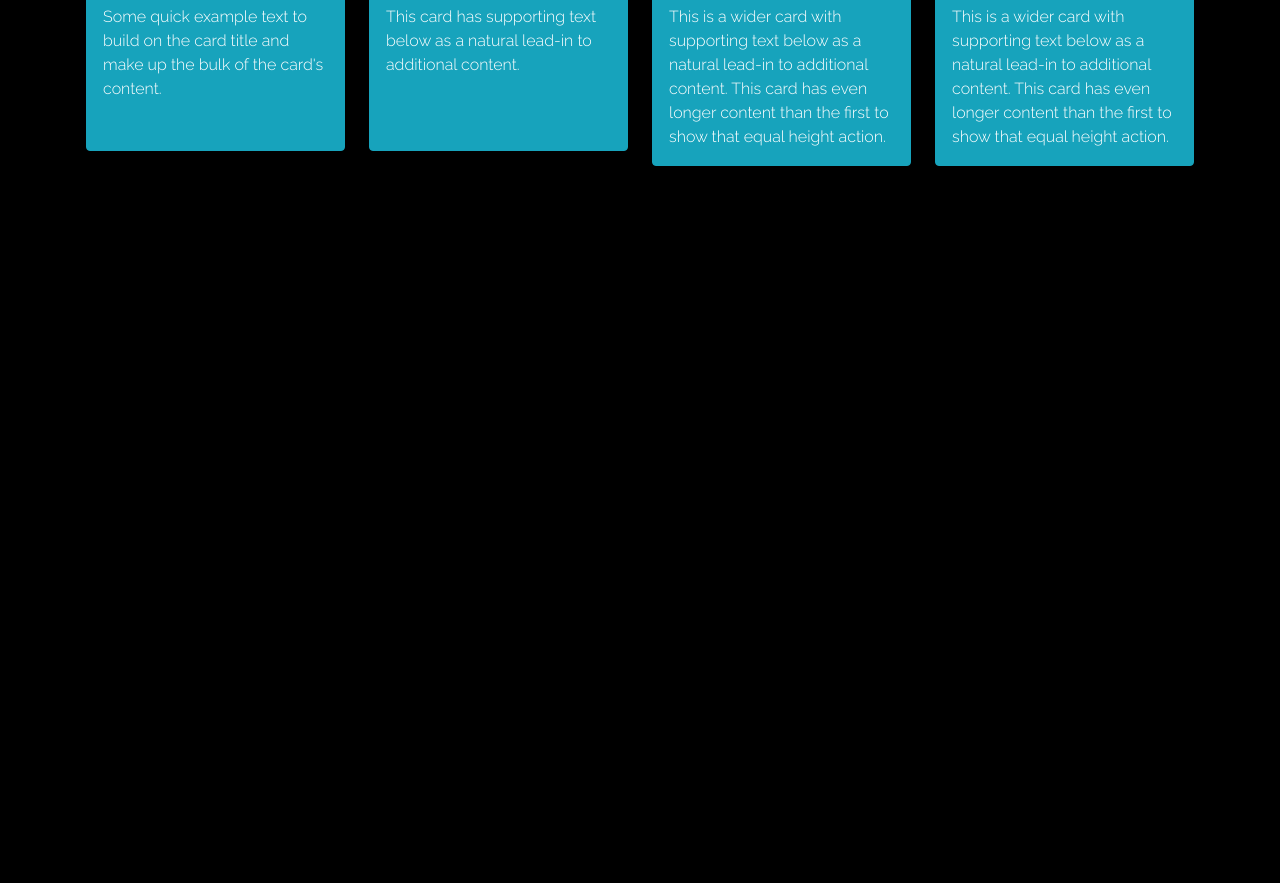
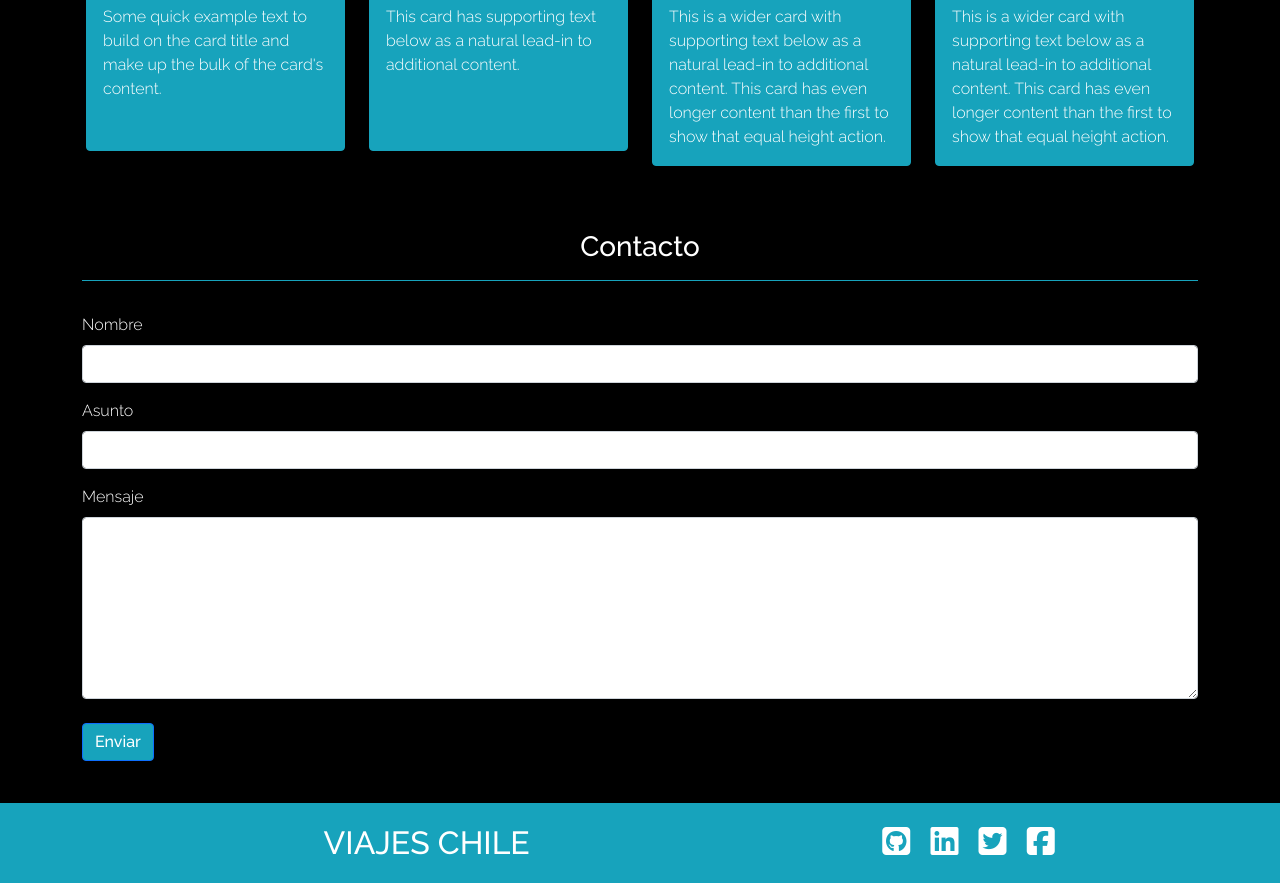
Before and after one commit to caro3884/Viajes-Chile, a plain HTML site: page index.html in a window 1280 px wide. Shown: the part 1960-2843 px from the top of the page. Before the commit the page ends 2142 px from the top, so only its background shows below. Drawn offline with nearby package versions, Linux system fonts and the light colour scheme.

Commit message:
contacto y footer

```diff
--- a/index.html
+++ b/index.html
@@ -23,7 +23,8 @@
     <nav class="navbar fixed-top navbar-expand-md navbar-light px-4">
         <img src="assets/img/viajes.svg" width="30" height="30" alt="">
         <a class="navbar-brand text-white ps-2" href="#">Viajes Chile</a>
-        <button class="navbar-toggler" type="button" data-bs-toggle="collapse" data-bs-target="#navbarSupportedContent" aria-controls="navbarSupportedContent" aria-expanded="false" aria-label="Toggle navigation">
+        <button class="navbar-toggler" type="button" data-bs-toggle="collapse" data-bs-target="#navbarSupportedContent"
+            aria-controls="navbarSupportedContent" aria-expanded="false" aria-label="Toggle navigation">
             <span class="navbar-toggler-icon"></span>
         </button>
         <div class="collapse navbar-collapse" id="navbarSupportedContent">
@@ -58,11 +59,13 @@
                     <img src="assets/img/carousel3.jpg" class="d-block w-100" alt="...">
                 </div>
             </div>
-        <button class="carousel-control-prev" type="button" data-bs-target="#carouselExampleControls" data-bs-slide="prev">
+            <button class="carousel-control-prev" type="button" data-bs-target="#carouselExampleControls"
+                data-bs-slide="prev">
                 <span class="carousel-control-prev-icon" aria-hidden="true"></span>
                 <span class="visually-hidden">Previous</span>
             </button>
-        <button class="carousel-control-next" type="button" data-bs-target="#carouselExampleControls" data-bs-slide="next">
+            <button class="carousel-control-next" type="button" data-bs-target="#carouselExampleControls"
+                data-bs-slide="next">
                 <span class="carousel-control-next-icon" aria-hidden="true"></span>
                 <span class="visually-hidden">Next</span>
             </button>
@@ -175,26 +178,46 @@
         </div>
     </section>
 
+    <!-- Seccion Contacto -->
+    <section id="contacto" class=" container ">
+        <h3 class=" text-white text-center pt-5 ">Contacto</h3>
+        <hr class=" separator-line ">
+    </section>
 
+    <section class=" container text-white ">
+        <form-group></form-group>
+        <label class=" mt-3 form-label for="">Nombre</label>
+        <input class=" form-control" type="text">
+            <label class="mt-3 form-label" for="">Asunto</label>
+            <input class=" form-control" type="text">
+            <label class="mt-3 form-label" for="">Mensaje</label>
+            <textarea class=" form-control" rows="7"></textarea>
+            <button class="btn btn-primary">Enviar</button>
+    </section>
 
-
-
-
-
-
-
-
+    <!-- Seccion Pie de Pagina -->
+    <footer class="container-fluid ">
+        <div class="footer  row d-flex align-items-center justify-content-center text-center">
+            <div class="col-md-4 col-12">
+                <h2 class="m-0 text-white">VIAJES CHILE</h2>
+            </div>
+            <div class=" col-md-4 col-12 text-md-end">
+                <a href=" https://github.com/ "><i class=" fab fa-github-square text-white fa-2x pe-3 "></i></a>
+                <a href=" https://linkedin.com/ "><i class=" fab fa-linkedin text-white fa-2x pe-3 "></i></a>
+                <a href=" https://twitter.com/ "><i class=" fab fa-twitter-square text-white fa-2x pe-3 "></i></a>
+                <a href=" https://facebook.com/ "><i class=" fab fa-facebook-square text-white fa-2x"></i></a>
+            </div>
+        </div>
+    </footer>
 
 
     <script src=" https://code.jquery.com/jquery-3.6.0.min.js " integrity="
         sha256-/xUj+3OJU5yExlq6GSYGSHk7tPXikynS7ogEvDej/m4=" crossorigin=" anonymous "></script>
     <script src=" https://cdn.jsdelivr.net/npm/@popperjs/core@2.10.2/dist/umd/popper.min.js "
-                integrity=" sha384-7+zCNj/IqJ95wo16oMtfsKbZ9ccEh31eOz1HGyDuCQ6wgnyJNSYdrPa03rtR1zdB "
-                crossorigin=" anonymous ">
+        integrity=" sha384-7+zCNj/IqJ95wo16oMtfsKbZ9ccEh31eOz1HGyDuCQ6wgnyJNSYdrPa03rtR1zdB " crossorigin=" anonymous ">
         </script>
     <script src=" https://cdn.jsdelivr.net/npm/bootstrap@5.1.3/dist/js/bootstrap.min.js "
-                integrity=" sha384-QJHtvGhmr9XOIpI6YVutG+2QOK9T+ZnN4kzFN1RtK3zEFEIsxhlmWl5/YESvpZ13 "
-                crossorigin=" anonymous ">
+        integrity=" sha384-QJHtvGhmr9XOIpI6YVutG+2QOK9T+ZnN4kzFN1RtK3zEFEIsxhlmWl5/YESvpZ13 " crossorigin=" anonymous ">
         </script>
     <script src=" assets/js/main.js "></script>
 </body>
```
Lines whose indentation alone changed are shown as unchanged.
